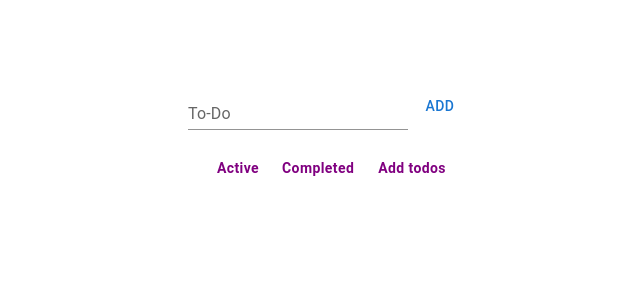
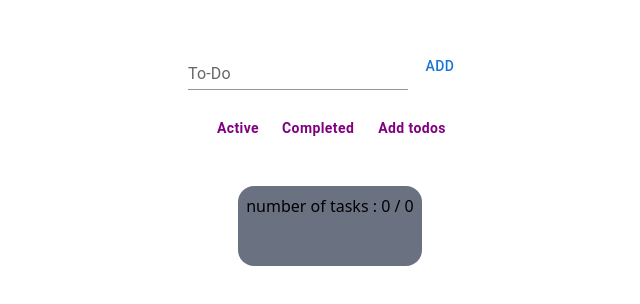
Before and after one commit to ar4scode/todo-app, a React (Vite) app: page / in a window 1280 px wide. Shown: the part 106-410 px from the top of the page, without its empty margins (310-950 px from the left). Built offline with nearby package versions, Linux system fonts and the light colour scheme.

Commit message:
Add number of completed task from all task and show on the header

```diff
--- a/src/App.tsx
+++ b/src/App.tsx
@@ -65,7 +65,8 @@ function App() {
       <ButtonsGroup />
 
       {/* To Do list */}
-      <div>
+      <div className='bg-gray-500 mt-10 rounded-2xl'>
+        <p className='p-2'>number of tasks : {todoList.filter(todo => todo.isChecked).length} / {todoList.length}</p>
         <ul className='mt-10'>
           {todoList.map((todo) => (
             <li
```
